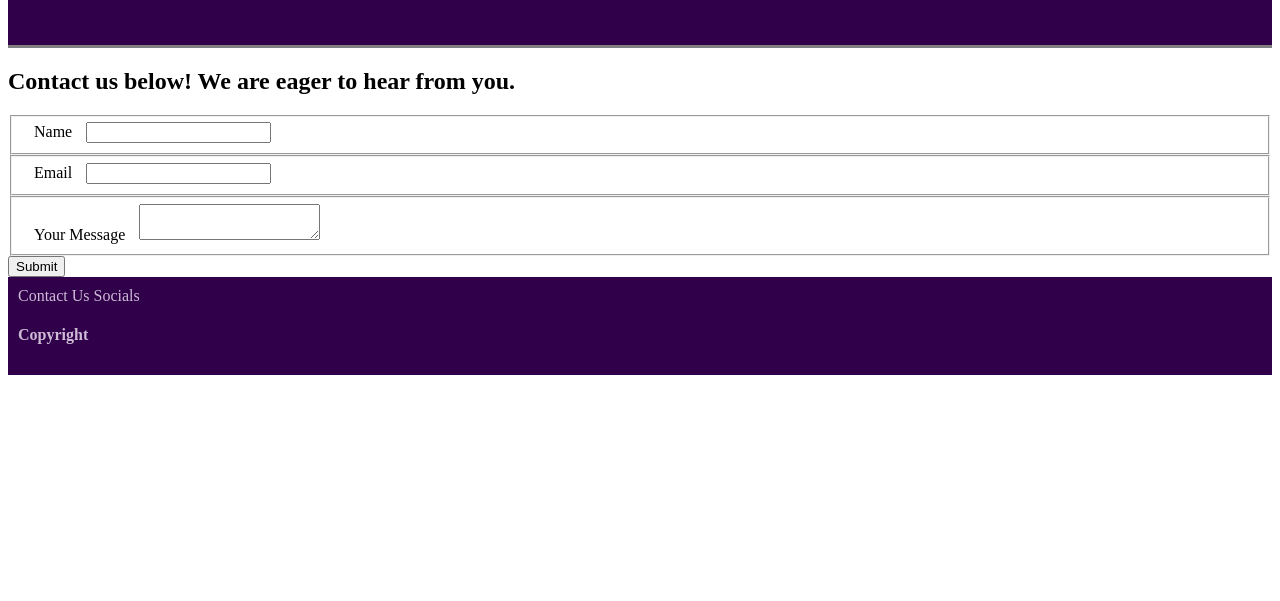
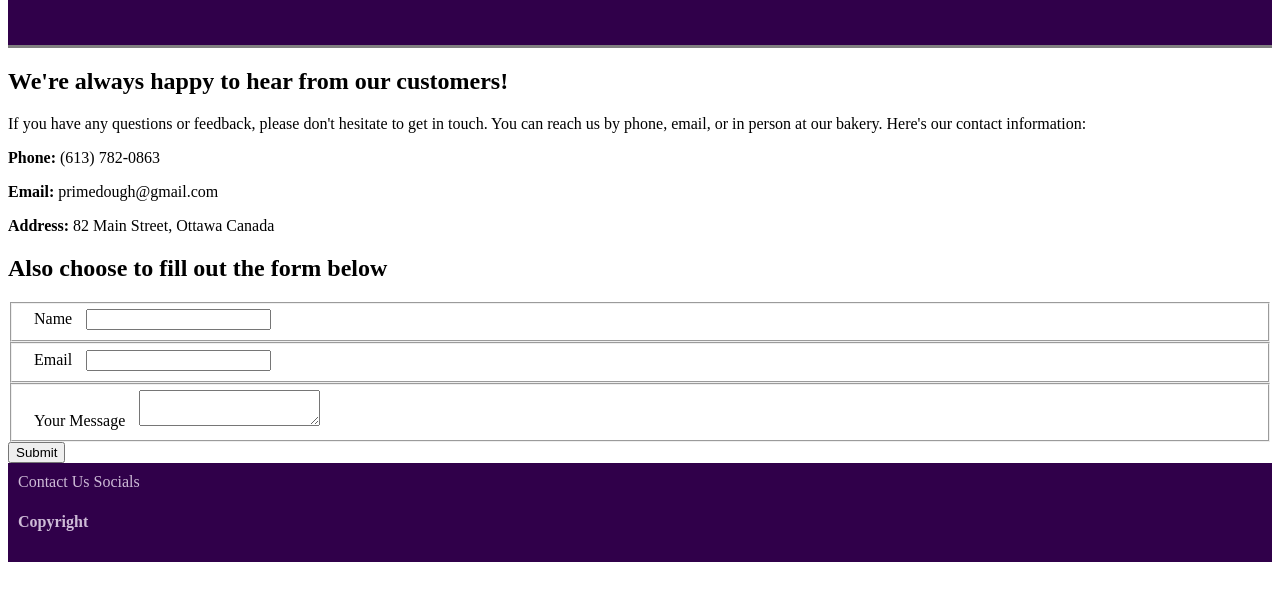
Before and after one commit to smit2079/mtm6201-midterm, a plain HTML site: page contact.html in a window 1280 px wide. Shown: the part 169-770 px from the top of the page. Drawn offline with Linux system fonts and the light colour scheme.

Commit message:
adds additional text to contact.html

```diff
--- a/contact.html
+++ b/contact.html
@@ -21,7 +21,14 @@
             </ul>
         </nav>
     </header>
-    <h2 class="contact-heading">Contact us below! We are eager to hear from you.</h2>
+    <h2 class="contact-heading">We're always happy to hear from our customers!</h2>
+    <p>If you have any questions or feedback, please don't hesitate to get in touch. You can reach us by phone, email, or in person at our bakery. Here's our contact information:</p>
+
+    <p><strong>Phone:</strong> (613) 782-0863</p>
+    <p><strong>Email:</strong> primedough@gmail.com</p>
+    <p><strong>Address:</strong> 82 Main Street, Ottawa Canada</p>
+
+    <h2>Also choose to fill out the form below</h2>
     <div class="form">
         <form>
             <fieldset>
```
